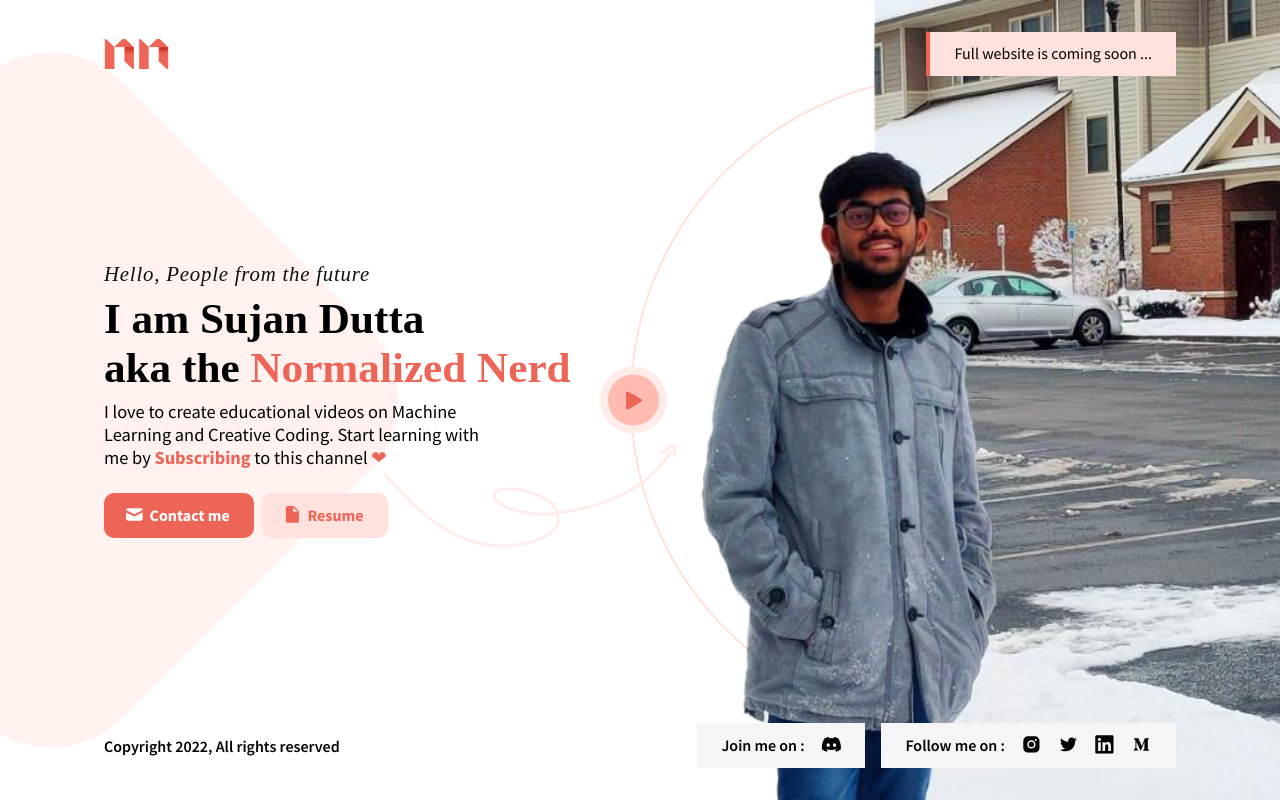
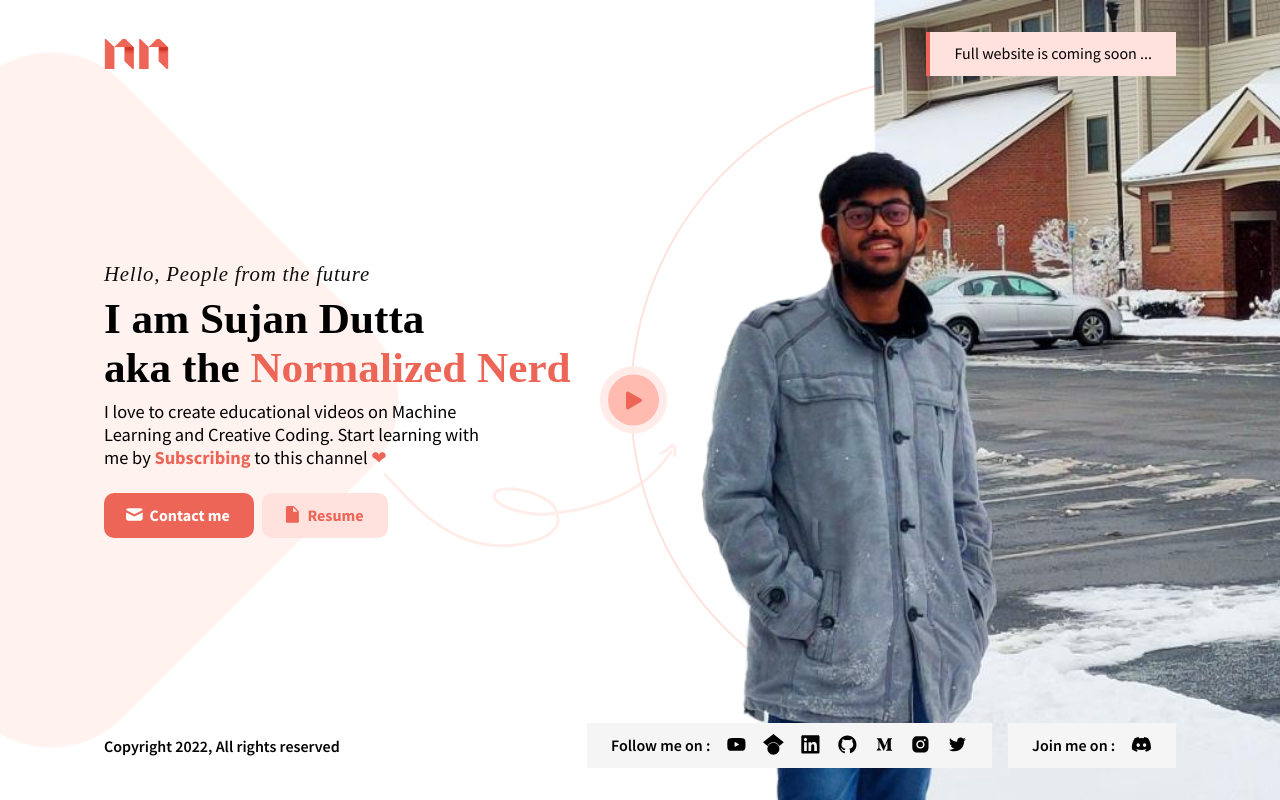
Before and after one commit to SujoyKrHaldar/Normalized-Nerd-Temp, a Next.js app: page / in a window 1280 px wide. Built offline with nearby package versions, Linux system fonts and the light colour scheme; a web font is replaced by a local one.

Commit message:
social link

```diff
--- a/components/Footer.jsx
+++ b/components/Footer.jsx
@@ -1,9 +1,12 @@
-import { FaFacebookF, FaLinkedin, FaDiscord } from "react-icons/fa";
+import { FaLinkedin, FaDiscord } from "react-icons/fa";
 import {
+  AiFillYoutube,
+  AiFillGithub,
   AiFillInstagram,
   AiOutlineTwitter,
   AiOutlineMedium,
 } from "react-icons/ai";
+import { SiGooglescholar } from "react-icons/si";
 
 function Footer() {
   return (
@@ -14,38 +17,46 @@ function Footer() {
 
           <div className="links">
             <div className="social_links">
-              <p>Join me on :</p>
-              <a href="https://discord.com/invite/39YYU936RC" target="_blank">
-                <FaDiscord />
+              <p>Follow me on :</p>
+              <a
+                href="https://www.youtube.com/c/NormalizedNerd"
+                target="_blank"
+              >
+                <AiFillYoutube />
               </a>
-            </div>
-
-            <div className="social_links">
-              <p>Follow me on :</p>
-              {/* <a target="_blank" href="">
-                <FaFacebookF />{" "}
-              </a> */}
-
+              <a
+                href="https://scholar.google.com/citations?user=Fy5SnlgAAAAJ"
+                target="_blank"
+              >
+                <SiGooglescholar />
+              </a>
+              <a
+                href="https://www.linkedin.com/in/sujandutta99/"
+                target="_blank"
+              >
+                <FaLinkedin />
+              </a>
+              <a target="_blank" href="https://github.com/Suji04">
+                <AiFillGithub />
+              </a>
+              <a href="https://medium.com/@sujan99dutta" target="_blank">
+                <AiOutlineMedium />
+              </a>
               <a
                 href="https://www.instagram.com/normalizednerd/"
                 target="_blank"
               >
                 <AiFillInstagram />
               </a>
-
               <a href="https://twitter.com/normalized_nerd" target="_blank">
                 <AiOutlineTwitter />
               </a>
+            </div>
 
-              <a
-                href="https://www.linkedin.com/in/sujandutta99/"
-                target="_blank"
-              >
-                <FaLinkedin />
-              </a>
-
-              <a href="https://medium.com/@sujan99dutta" target="_blank">
-                <AiOutlineMedium />
+            <div className="social_links">
+              <p>Join me on :</p>
+              <a href="https://discord.com/invite/39YYU936RC" target="_blank">
+                <FaDiscord />
               </a>
             </div>
           </div>
```
